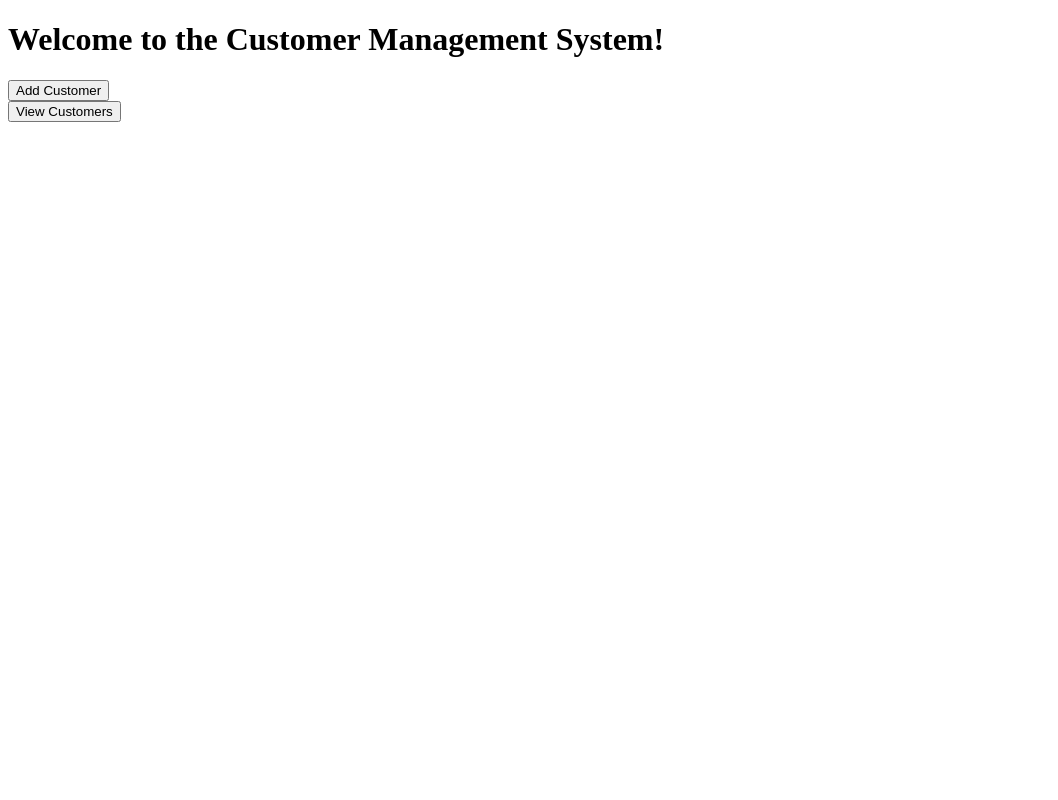
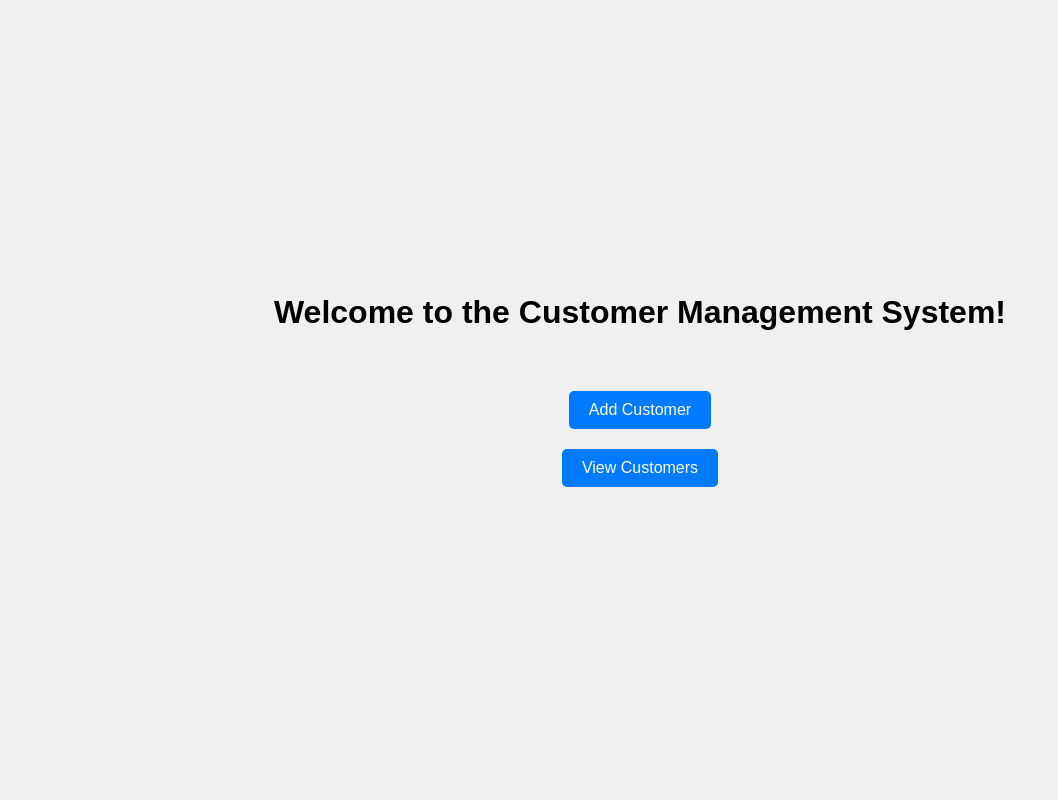
Before and after one commit to cwjwudi/myPyTools, a Flask app: page / in a window 1280 px wide. Shown: the whole page, without its empty margins (0-1058 px from the left). Run offline with Flask 3, Linux system fonts and the light colour scheme.

Commit message:
添加样式CSS文件

```diff
--- a/myFlask/flasktest_sqlite.py
+++ b/myFlask/flasktest_sqlite.py
@@ -1,7 +1,10 @@
 from flask import Flask, render_template, request, redirect, url_for
-from myFlask.mySqlite3.createMySqlite3 import Database
+try:
+    from myFlask.mySqlite3.createMySqlite3 import Database
+except:
+    from mySqlite3.createMySqlite3 import Database
 
-app = Flask(__name__)
+app = Flask(__name__, static_folder='templates')
 
 # 创建数据库对象
 db = Database('./mySqlite3/customer_database.db')
--- a/myFlask/templates/index.html
+++ b/myFlask/templates/index.html
@@ -4,14 +4,23 @@
     <meta charset="UTF-8">
     <meta name="viewport" content="width=device-width, initial-scale=1.0">
     <title>Home</title>
+    <link rel="stylesheet" href="{{ url_for('static', filename='styles.css') }}">
+<!--    <link rel="stylesheet" href="styles.css">-->
 </head>
 <body>
+    <div class="content-container">
+        <div class="title-container">
             <h1>Welcome to the Customer Management System!</h1>
+        </div>
+        <div class="buttons-container">
             <form action="/add_customer" method="GET">
                 <button type="submit">Add Customer</button>
             </form>
             <form action="/view_customers" method="GET">
                 <button type="submit">View Customers</button>
             </form>
+        </div>
+    </div>
 </body>
+
 </html>
--- /dev/null
+++ b/myFlask/templates/styles.css
@@ -0,0 +1,47 @@
+body {
+    font-family: Arial, sans-serif;
+    margin: 0;
+    padding: 0;
+    display: flex;
+    justify-content: center; /* 水平居中 */
+    height: 100vh;
+    background-color: #f0f0f0;
+}
+
+h1 {
+    text-align: center;
+    margin-bottom: 20px; /* Add margin at the bottom to create space between title and buttons */
+}
+
+.content-container {
+    display: flex;
+    flex-direction: column;
+    justify-content: center;
+    align-items: center;
+    height: 100vh;
+}
+
+.title-container,
+.buttons-container {
+    text-align: center;
+    margin-bottom: 20px; /* Add margin at the bottom to create space between title and buttons */
+}
+
+form {
+    margin: 20px 10px; /* Add some margin between the buttons */
+}
+
+button {
+    padding: 10px 20px;
+    font-size: 16px;
+    background-color: #007bff;
+    color: #fff;
+    border: none;
+    cursor: pointer;
+    border-radius: 5px;
+    transition: background-color 0.3s ease;
+}
+
+button:hover {
+    background-color: #0056b3;
+}
```
Lines whose indentation alone changed are shown as unchanged.
